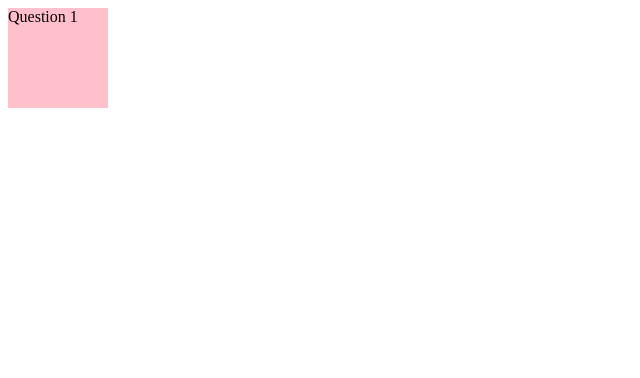
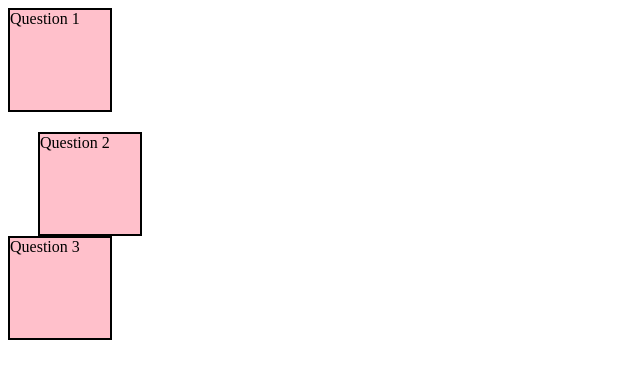
Before and after one commit to ValentinaPrior/lab06, a plain HTML site: page index.html in a window 1280 px wide. Shown: the whole page, without its empty margins (0-640 px from the left). Drawn offline with Linux system fonts and the light colour scheme.

Commit message:
q2 and q3

```diff
--- a/index.html
+++ b/index.html
@@ -13,5 +13,7 @@ lang="en"></html>
 
 <body>
     <div class="static-box">Question 1</div>
+    <div class="relative-box">Question 2</div>
+    <container><div class="abosulte-box">Question 3</div></container>
 </body>
 </html>
--- a/style.css
+++ b/style.css
@@ -3,8 +3,20 @@ div{
     height:100px;
     width:100px;
     background-color:pink;
+    border:2px, black, solid;
 }
 .static-box{
     position:static;
 
 }
+.relative-box{
+    position:relative;
+   margin-top:20px;
+    margin-left:30px;
+}
+.absolute-box{
+    position:absolute;
+    margin-top:10px;
+    margin-left:15px;
+
+}
```
